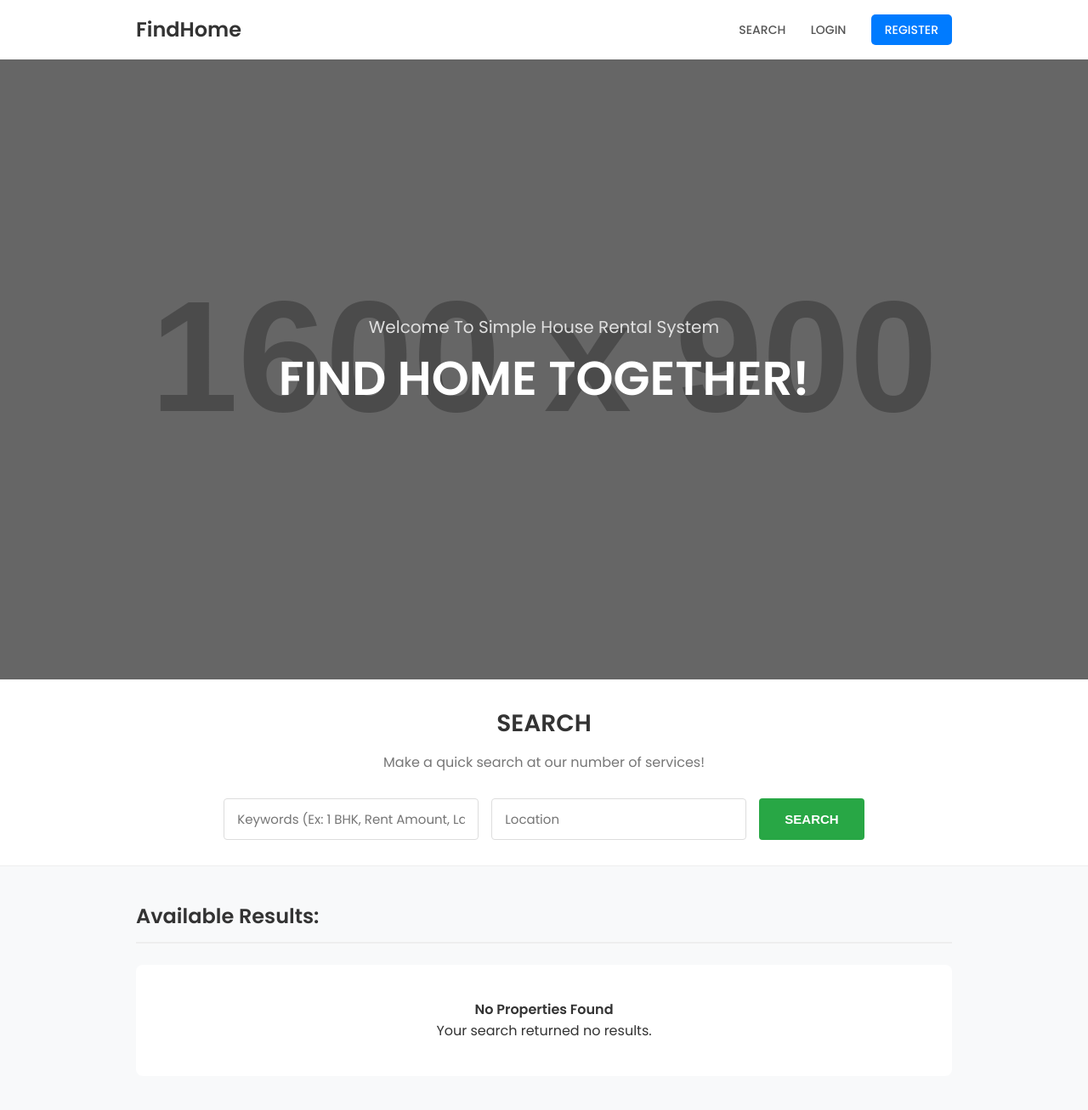
After one commit to surabhi1828/property-rental-app, a Flask app: template templates/home.html in a window 1280 px wide. The commit adds this page. Shown: the whole page at 85% size. Run offline with Flask 3, Linux system fonts and the light colour scheme; the template is opened without the code that fills it, so the values that code supplies are empty; some libraries are stand-ins or nearby versions.

Commit message:
Added home page

```diff
--- a/app.py
+++ b/app.py
@@ -20,9 +20,62 @@ with app.app_context():
 
 # ==================== AUTHENTICATION ROUTES ====================
 
-@app.route('/')
+# ==================== PUBLIC HOME & AUTH ROUTES ====================
+
+@app.route('/', methods=['GET', 'POST'])
+def home():
+    """NEW Public-facing homepage with property search."""
+
+    # Base query joins PROPERTY and OWNER tables
+    query = """
+        SELECT
+            p.property_id, p.address, p.city, p.description, p.sq_footage,
+            p.monthly_rent, p.status,
+            o.name as owner_name,
+            o.email as owner_email,
+            o.phone as owner_phone
+        FROM PROPERTY p
+        JOIN OWNER o ON p.owner_id = o.owner_id
+    """
+
+    params = []
+    conditions = []
+
+    if request.method == 'POST':
+        # Handle search logic from form
+        keyword = request.form.get('keyword', '')
+        city = request.form.get('city', '')
+
+        if keyword:
+            # Search in description, address
+            conditions.append("(p.description LIKE %s OR p.address LIKE %s)")
+            params.extend([f"%{keyword}%", f"%{keyword}%"])
+
+        if city:
+            conditions.append("p.city LIKE %s")
+            params.append(f"%{city}%")
+
+        if conditions:
+            query += " WHERE " + " AND ".join(conditions)
+
+    else:
+        # Default GET request: Show only AVAILABLE properties
+        conditions.append("p.status = 'Available'")
+        query += " WHERE " + " AND ".join(conditions)
+
+    query += " ORDER BY p.monthly_rent ASC"
+
+    # Use your db.execute_query method
+    result = db.execute_query(query, tuple(params))
+
+    properties = result['data'] if result['success'] else []
+
+    return render_template('home.html', properties=properties)
+
+
+@app.route('/login')
 def index():
-    """Role selection page"""
+    """MOVED Role selection page (was at '/')"""
     session.clear()
     return render_template('index.html')
 
--- /dev/null
+++ b/static/css/home.css
@@ -0,0 +1,252 @@
+/* ==================================== */
+/* SIMPLE STYLING (Matches Screenshot)  */
+/* ==================================== */
+@import url('https://fonts.googleapis.com/css2?family=Poppins:wght@400;500;600&display=swap');
+
+* {
+    margin: 0;
+    padding: 0;
+    box-sizing: border-box;
+}
+
+body {
+    font-family: 'Poppins', 'Segoe UI', Tahoma, sans-serif;
+    background-color: #f8f9fa; /* Light gray page background */
+    color: #333;
+    line-height: 1.6;
+}
+
+/* This centers content inside full-width sections */
+.container {
+    max-width: 1000px;
+    margin: 0 auto;
+    padding: 0 20px;
+}
+
+/* ==================================== */
+/* NAVBAR SECTION (Full-Width)          */
+/* ==================================== */
+.navbar-section {
+    background: #ffffff;
+    box-shadow: 0 2px 4px rgba(0,0,0,0.05);
+}
+
+.navbar-content {
+    display: flex;
+    justify-content: space-between;
+    align-items: center;
+    height: 70px;
+}
+
+.navbar-brand {
+    font-size: 24px;
+    font-weight: 700;
+    color: #333;
+    text-decoration: none;
+}
+
+.navbar-links a {
+    margin-left: 25px;
+    text-decoration: none;
+    color: #555;
+    font-weight: 500;
+    font-size: 14px;
+    text-transform: uppercase;
+    transition: color 0.3s ease;
+}
+
+.navbar-links a:hover {
+    color: #007bff;
+}
+
+.navbar-links a.btn-register {
+    background: #007bff;
+    color: white;
+    padding: 8px 16px;
+    border-radius: 5px;
+}
+
+/* ==================================== */
+/* SEARCH SECTION (Full-Width)          */
+/* ==================================== */
+.search-section {
+    background: #ffffff;
+    padding: 30px 0;
+    border-bottom: 1px solid #eee;
+}
+
+.search-section-header {
+    text-align: center;
+    margin-bottom: 30px;
+}
+
+.search-section-header h2 {
+    font-weight: 600;
+    font-size: 28px;
+    margin-bottom: 10px;
+}
+
+.search-section-header p {
+    font-size: 16px;
+    color: #777;
+}
+
+.search-form {
+    display: flex;
+    justify-content: center;
+    gap: 15px;
+    flex-wrap: wrap; /* Allow wrapping */
+}
+
+.search-form input[type="text"] {
+    width: 300px;
+    padding: 12px 15px;
+    border: 1px solid #ddd;
+    border-radius: 4px;
+    font-size: 15px;
+    font-family: 'Poppins', sans-serif;
+}
+
+.search-form input[type="text"]:focus {
+    outline: none;
+    border-color: #007bff;
+}
+
+.btn {
+    padding: 12px 30px;
+    font-size: 15px;
+    border: none;
+    border-radius: 4px;
+    cursor: pointer;
+    transition: all 0.3s ease;
+    color: white;
+    font-weight: 600;
+}
+
+.btn-green {
+    background: #28a745;
+}
+.btn-green:hover {
+    background: #218838;
+}
+
+/* ==================================== */
+/* RESULTS SECTION (Full-Width)         */
+/* ==================================== */
+.results-section {
+    padding: 40px 0;
+}
+
+.results-header {
+    font-size: 24px;
+    font-weight: 600;
+    color: #333;
+    margin-bottom: 25px;
+    border-bottom: 2px solid #eee;
+    padding-bottom: 10px;
+}
+
+.property-card {
+    background: #ffffff;
+    border-radius: 5px;
+    margin-bottom: 25px;
+    box-shadow: 0 4px 12px rgba(0,0,0,0.05);
+    overflow: hidden;
+}
+
+.property-card-content {
+    padding: 25px;
+    display: grid;
+    /* This creates the 3-column layout */
+    grid-template-columns: 1fr 1fr 1fr;
+    gap: 30px;
+}
+
+.detail-block h4 {
+    font-size: 18px;
+    font-weight: 600;
+    color: #333;
+    margin-bottom: 15px;
+}
+
+.detail-block p {
+    font-size: 14px;
+    color: #555;
+    margin-bottom: 8px;
+}
+
+.detail-block p strong {
+    font-weight: 600;
+    color: #111;
+    display: inline-block;
+    min-width: 120px; /* Aligns the values */
+}
+
+/* Status Badges */
+.status-badge {
+    padding: 10px 15px;
+    border-radius: 4px;
+    font-size: 16px;
+    font-weight: 600;
+    text-transform: uppercase;
+    display: inline-block;
+    width: 100%;
+    text-align: center;
+}
+.status-available {
+    background-color: #d1fae5;
+    color: #065f46;
+}
+.status-rented {
+    background-color: #fee2e2;
+    color: #991b1b;
+}
+
+/* No results */
+.no-results {
+    background: #ffffff;
+    padding: 40px;
+    text-align: center;
+    border-radius: 8px;
+}
+
+/* Responsive */
+@media (max-width: 768px) {
+    .search-form {
+        flex-direction: column;
+        align-items: center;
+    }
+    .search-form input[type="text"] {
+        width: 100%;
+    }
+    .property-card-content {
+        grid-template-columns: 1fr; /* Stack columns on mobile */
+    }
+}
+
+/* ==================================== */
+/* HERO SECTION (ADD THIS TO HOME.CSS)  */
+/* ==================================== */
+.hero-section {
+    /* Full screen height minus the navbar height */
+    height: calc(100vh - 70px);
+    background: linear-gradient(rgba(0,0,0,0.5), rgba(0,0,0,0.5)), url('https://placehold.co/1600x900/4a55e1/ffffff?text=Find+Home+Together') center/cover no-repeat;
+
+    /* Flexbox to center the text */
+    display: flex;
+    justify-content: center;
+    align-items: center;
+    text-align: center;
+    color: white;
+}
+
+.hero-content h2 {
+    font-size: 3.5rem; /* 56px */
+    font-weight: 700;
+    margin-bottom: 10px;
+}
+
+.hero-content p {
+    font-size: 1.25rem; /* 20px */
+    color: #e0e0e0;
+}
--- /dev/null
+++ b/templates/home.html
@@ -0,0 +1,108 @@
+<!DOCTYPE html>
+<html lang="en">
+<head>
+    <meta charset="UTF-8">
+    <meta name="viewport" content="width=device-width, initial-scale=1.0">
+    <title>Property Rental System</title>
+    <link rel="stylesheet" href="{{ url_for('static', filename='css/home.css') }}">
+</head>
+<body>
+
+    <!-- Navbar Section (No Change) -->
+    <nav class="navbar-section">
+        <div class="container navbar-content">
+            <a href="/" class="navbar-brand">FindHome</a>
+            <div class="navbar-links">
+                <a href="/">Search</a>
+                <a href="{{ url_for('index') }}">Login</a>
+                <a href="{{ url_for('signup_page') }}" class="btn-register">Register</a>
+            </div>
+        </div>
+    </nav>
+
+    <!-- ==== ADD THIS NEW HERO SECTION ==== -->
+    <header class="hero-section">
+        <div class="container hero-content">
+            <div>
+                <p>Welcome To Simple House Rental System</p>
+                <h2>FIND HOME TOGETHER!</h2>
+            </div>
+        </div>
+    </header>
+    <!-- ==== END OF NEW SECTION ==== -->
+
+
+    <!-- Search Section (No Change) -->
+    <div class="search-section">
+        <div class="container">
+            <div class="search-section-header">
+                <h2>SEARCH</h2>
+                <p>Make a quick search at our number of services!</p>
+            </div>
+            <form action="/" method="POST" class="search-form">
+                <input type="text" name="keyword" placeholder="Keywords (Ex: 1 BHK, Rent Amount, Landmark)">
+                <input type="text" name="city" placeholder="Location">
+                <button type="submit" class="btn btn-green">SEARCH</button>
+            </form>
+        </div>
+    </div>
+
+    <!-- Property Results Section (No Change) -->
+    <main class="results-section">
+        <div class="container">
+            <h3 class="results-header">Available Results:</h3>
+
+            {% if properties %}
+                <!-- ... (rest of your results page) ... -->
+                <div class="property-list">
+                    {% for prop in properties %}
+                    <div class="property-card">
+                        <div class="property-card-content">
+
+                            <!-- Owner Details -->
+                            <div class="detail-block">
+                                <h4>Owner Details</h4>
+                                <p><strong>Owner:</strong> {{ prop.owner_name }}</p>
+                                <p><strong>Contact:</strong> {{ prop.owner_phone }}</p>
+                                <p><strong>Email:</strong> {{ prop.owner_email }}</p>
+                            </div>
+
+                            <!-- Property Details -->
+                            <div class="detail-block">
+                                <h4>Property Details</h4>
+                                <p><strong>Rent:</strong> ₹{{ "%.2f"|format(prop.monthly_rent) }} /mo</p>
+                                <p><strong>Address:</strong> {{ prop.address }}</p>
+                                <p><strong>City:</strong> {{ prop.city }}</p>
+                                <p><strong>Sq. Ft:</strong> {{ prop.sq_footage }} sq.ft.</p>
+                            </div>
+
+                            <!-- Other Details -->
+                            <div class="detail-block">
+                                <h4>Other Details</h4>
+                                <p><strong>Description:</strong> {{ prop.description }}</p>
+
+                                <!-- Status Badge -->
+                                {% if prop.status == 'Available' %}
+                                    <span class="status-badge status-available">Available</span>
+                                {% elif prop.status == 'Rented' %}
+                                    <span class="status-badge status-rented">Rented</span>
+                                {% else %}
+                                    <span class="status-badge status-maintenance">{{ prop.status }}</span>
+                                {% endif %}
+                            </div>
+
+                        </div>
+                    </div>
+                    {% endfor %}
+                </div>
+            {% else %}
+                <div class="no-results">
+                    <h4>No Properties Found</h4>
+                    <p>Your search returned no results.</p>
+                </div>
+            {% endif %}
+        </div>
+    </main>
+
+</body>
+</html>
--- a/templates/login.html
+++ b/templates/login.html
@@ -8,6 +8,7 @@
     <script src="{{ url_for('static', filename='js/main.js') }}"></script>
 </head>
 <body>
+
     <div class="container">
         <h1>{{ role|title }} Login</h1>
         <form id="loginForm">
```
Also changed, not shown: 1 other file.
